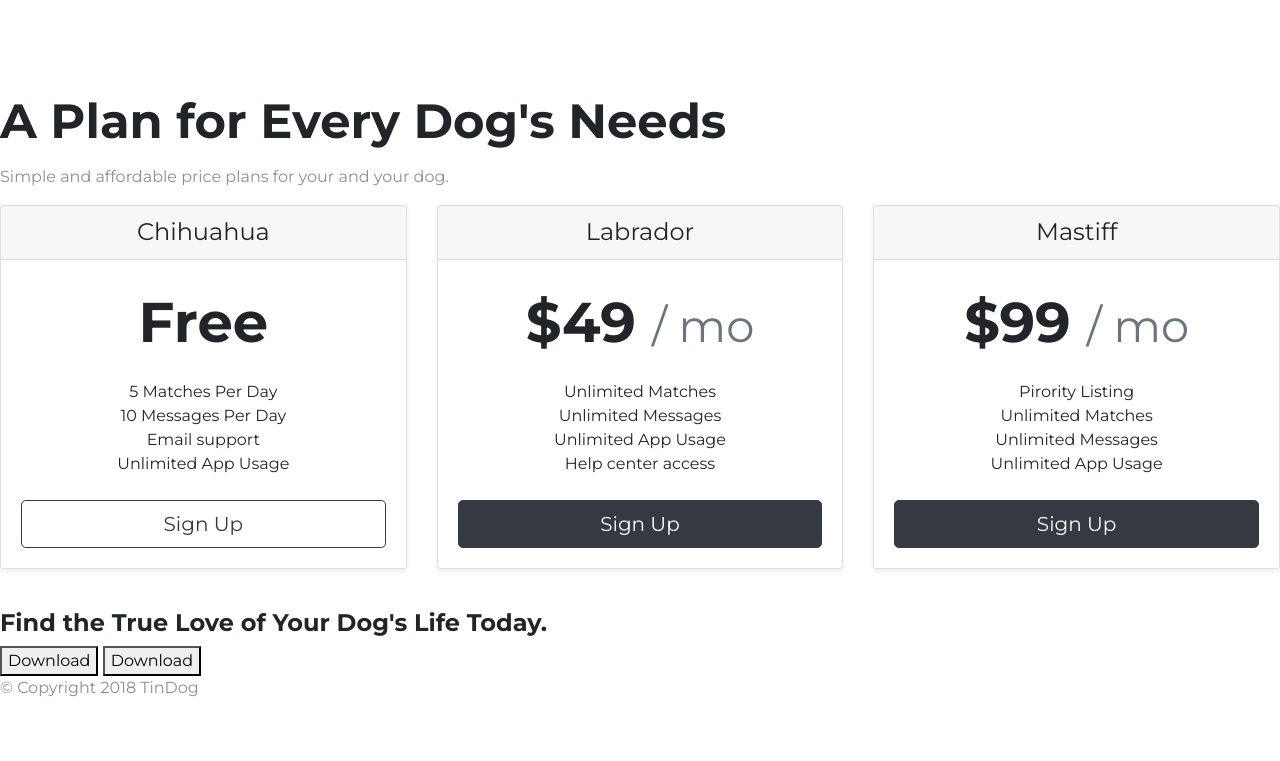
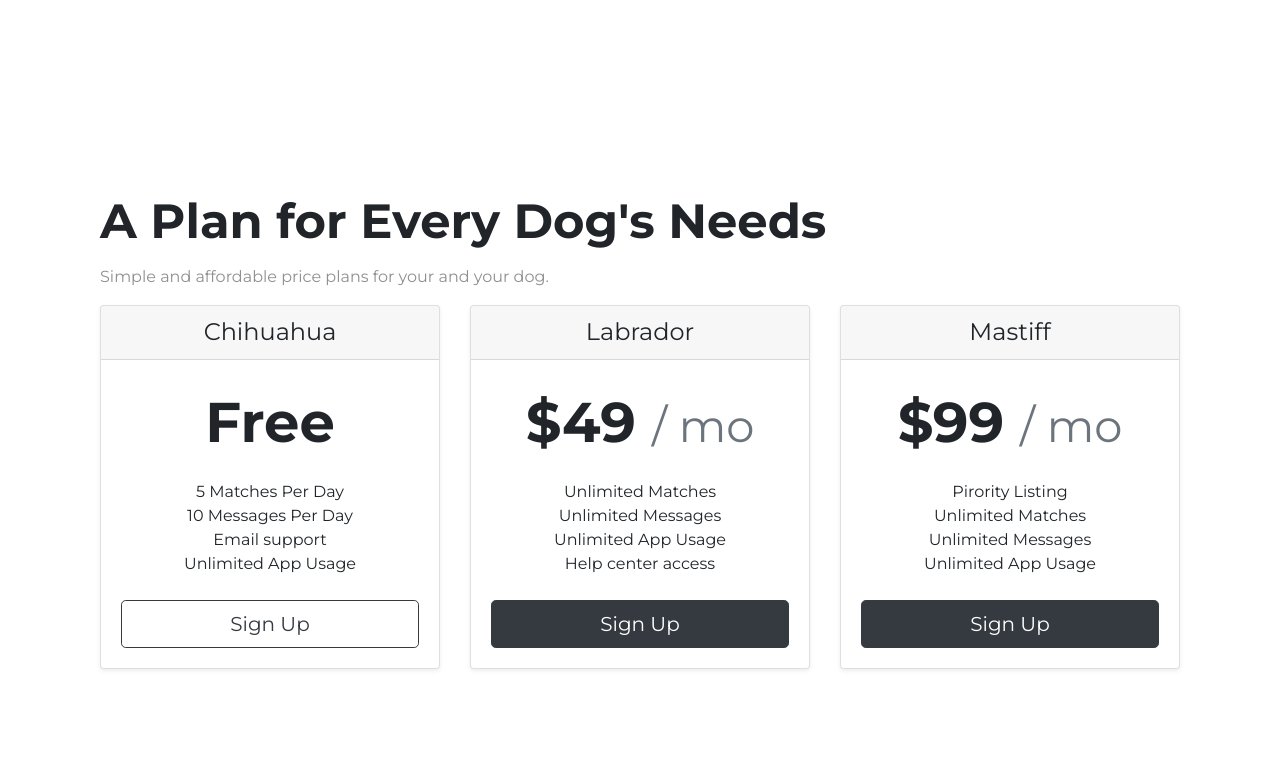
Before and after one commit to dominic-davies/the-complete-web-development-bootcamp-challenges, a plain HTML site: page TinDog/index.html in a window 1280 px wide. Shown: the part 1939-2700 px from the top of the page. Before the commit the page ends 2655 px from the top, so only its background shows below. Drawn offline with nearby package versions, Linux system fonts and the light colour scheme.

Commit message:
added padding to pricing section layout

```diff
--- a/TinDog/css/styles.css
+++ b/TinDog/css/styles.css
@@ -122,3 +122,9 @@ p {
 .carousel-item {
   padding: 7% 15%;
 }
+
+/* PRICING SECTION */
+
+#pricing {
+  padding: 100px;
+}
```
